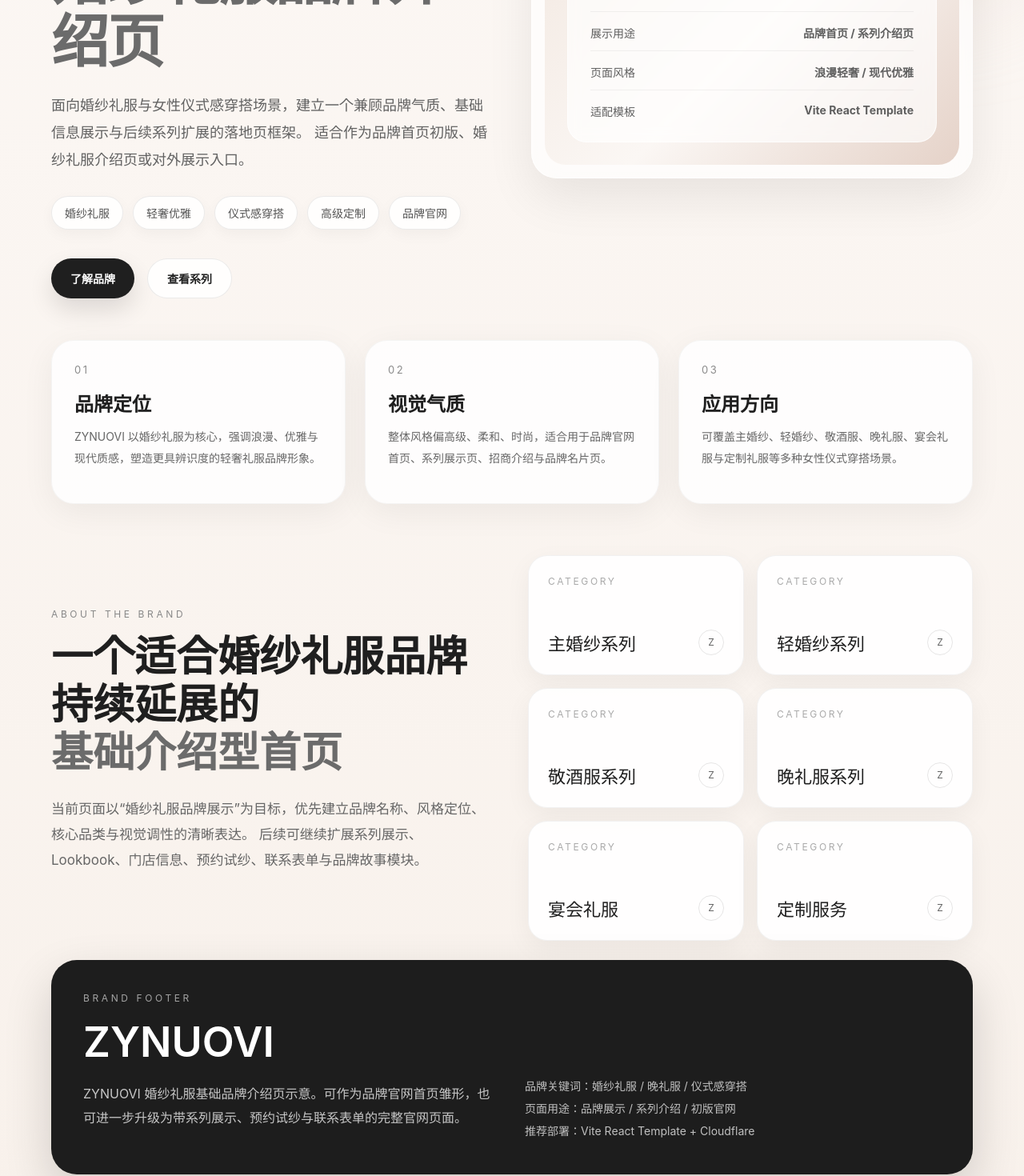
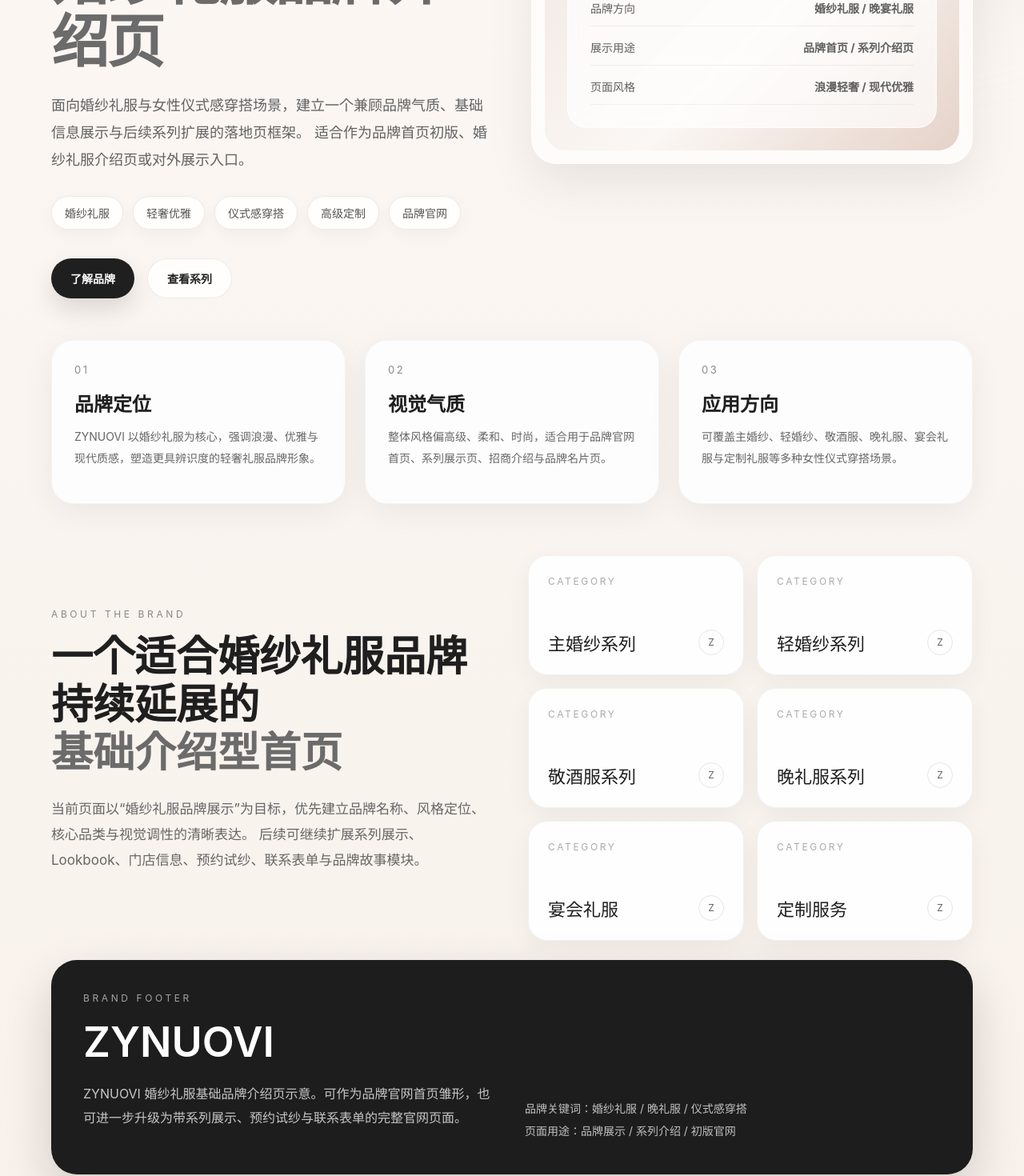
Before and after one commit to BaoChn/zynuovi, a React (Vite) app: page / in a window 1280 px wide. Shown: the part 440-1910 px from the top of the page at 80% size. Built offline with nearby package versions, Linux system fonts and the light colour scheme.

Commit message:
Remove template references from App.tsx

```diff
--- a/src/react-app/App.tsx
+++ b/src/react-app/App.tsx
@@ -84,10 +84,6 @@
 										<span>页面风格</span>
 										<strong>浪漫轻奢 / 现代优雅</strong>
 									</div>
-									<div style={{ ...styles.infoRow, borderBottom: "none", paddingBottom: 0 }}>
-										<span>适配模板</span>
-										<strong>Vite React Template</strong>
-									</div>
 								</div>
 							</div>
 						</div>
@@ -147,7 +143,6 @@
 					<div style={styles.footerMeta}>
 						<div>品牌关键词：婚纱礼服 / 晚礼服 / 仪式感穿搭</div>
 						<div>页面用途：品牌展示 / 系列介绍 / 初版官网</div>
-						<div>推荐部署：Vite React Template + Cloudflare</div>
 					</div>
 				</div>
 			</section>
```
